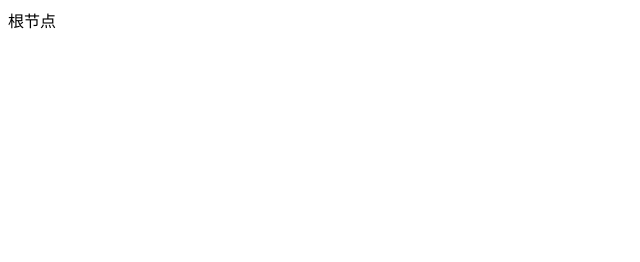
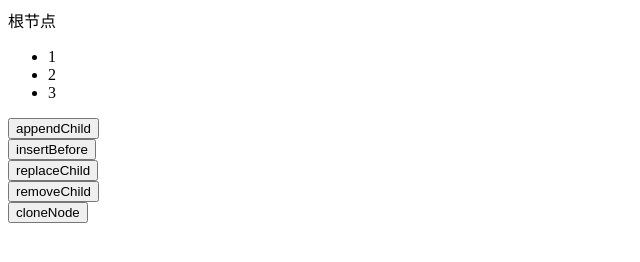
Before and after one commit to 2698747225/JS-es6, a plain HTML site: page Dom/原生节点操作.html in a window 1280 px wide. Shown: the whole page, without its empty margins (0-640 px from the left). Drawn offline with Linux system fonts and the light colour scheme.

Commit message:
feat(*)：添加一些常用原生dom操作

```diff
--- a/Dom/原生节点操作.html
+++ b/Dom/原生节点操作.html
@@ -1,6 +1,72 @@
 <body>
-    <div id="rootNode">根节点</div>
+    <div id="rootNode">根节点
+        <ul id="ul">
+            <li id="1">
+                1
+            </li>
+            <li id="2">
+                2
+            </li>
+            <li id="3">
+                3
+            </li>
+        </ul>
+    </div>
+    <div>
+        <button onclick="appendchild()">appendChild</button>
+    </div>
+    <div>
+        <button onclick="insertbefore()">insertBefore</button>
+    </div>
+    <div>
+        <button onclick="replacechild()">replaceChild</button>
+    </div>
+    <div>
+        <button onclick="removechild()">removeChild</button>
+    </div>
+    <div>
+        <button onclick="clonenode()">cloneNode</button>
+    </div>
 </body>
 <script>
-
+    var ul = document.getElementById('ul');
+    var newEle = document.createElement('label');
+    var first = document.getElementById('1')
+    var second = document.getElementById('2')
+    var third = document.getElementById('3')
+    newEle.innerText = "新节点";
+    /**
+        appendChild，父节点末尾插入新节点
+    */
+    function appendchild() {
+        ul.appendChild(newEle);
+    }
+    /**
+        insertBefore 父节点中指定位置插入新节点
+    */
+    function insertbefore() {
+        // 不选定默认位置，则插入末尾
+        // ul.insertBefore(newEle,null);
+        ul.insertBefore(newEle, second);
+    }
+    /**
+        replaceChild 父节点中替换某节点
+    */
+    function replacechild() {
+        ul.replaceChild(newEle, second);
+    }
+    /**
+        removeChild 父节点中删除节点
+    */
+    function removechild() {
+        ul.removeChild(second);
+    }
+    /**
+        cloneNode 克隆节点
+    */
+    function clonenode() {
+        // clone接收一个参数布尔类型，true为深拷贝
+        var li = second.cloneNode(true);
+        ul.appendChild(li);
+    }
 </script>
```
